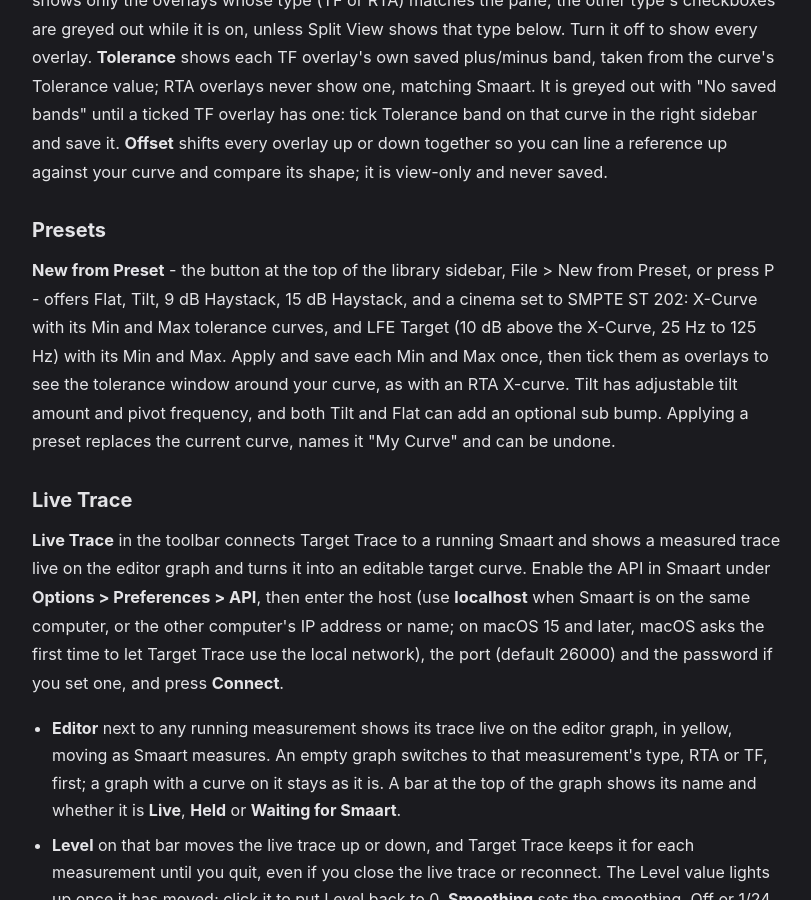
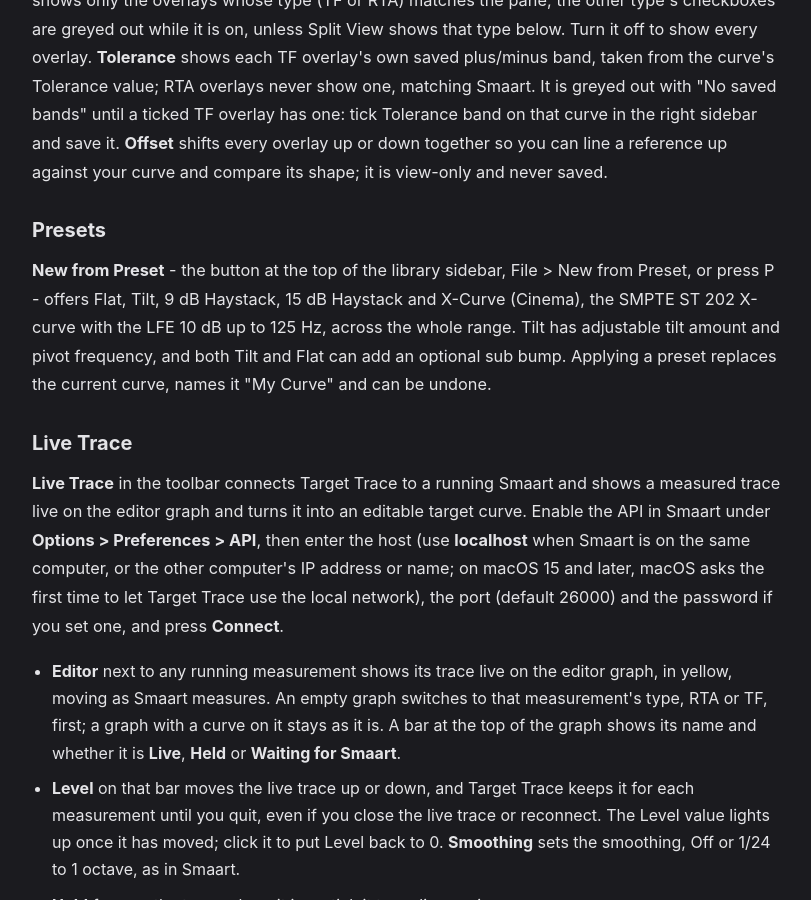
Before and after one commit to BSKapps/bskapps.github.io, a Jekyll site: the page built from articles/target-trace-guide/index.html, in a window 1280 px wide and 900 px high, scrolled down 2709 px. Shown: the whole window, without its empty margins (232-1043 px from the left). Built offline with Jekyll 4.4.1, drawn with Linux system fonts in a browser that asks for light colours.

Commit message:
Target Trace guide: one X-Curve preset with the LFE

```diff
--- a/_data/guides/target-trace-guide.json
+++ b/_data/guides/target-trace-guide.json
@@ -148,7 +148,7 @@
       "blocks": [
         {
           "type": "paragraph",
-          "text": "**New from Preset** - the button at the top of the library sidebar, File > New from Preset, or press P - offers Flat, Tilt, 9 dB Haystack, 15 dB Haystack, and a cinema set to SMPTE ST 202: X-Curve with its Min and Max tolerance curves, and LFE Target (10 dB above the X-Curve, 25 Hz to 125 Hz) with its Min and Max. Apply and save each Min and Max once, then tick them as overlays to see the tolerance window around your curve, as with an RTA X-curve. Tilt has adjustable tilt amount and pivot frequency, and both Tilt and Flat can add an optional sub bump. Applying a preset replaces the current curve, names it \"My Curve\" and can be undone."
+          "text": "**New from Preset** - the button at the top of the library sidebar, File > New from Preset, or press P - offers Flat, Tilt, 9 dB Haystack, 15 dB Haystack and X-Curve (Cinema), the SMPTE ST 202 X-curve with the LFE 10 dB up to 125 Hz, across the whole range. Tilt has adjustable tilt amount and pivot frequency, and both Tilt and Flat can add an optional sub bump. Applying a preset replaces the current curve, names it \"My Curve\" and can be undone."
         }
       ]
     },
```
